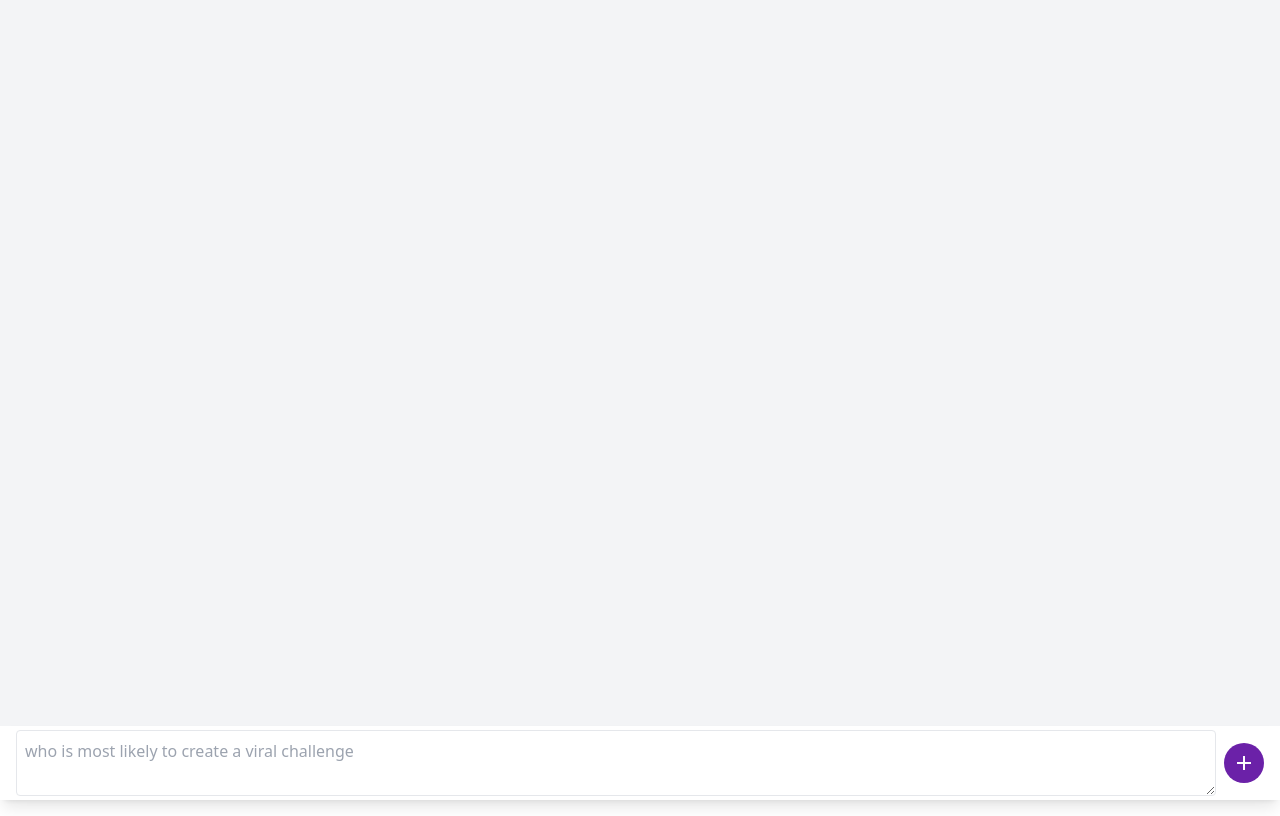
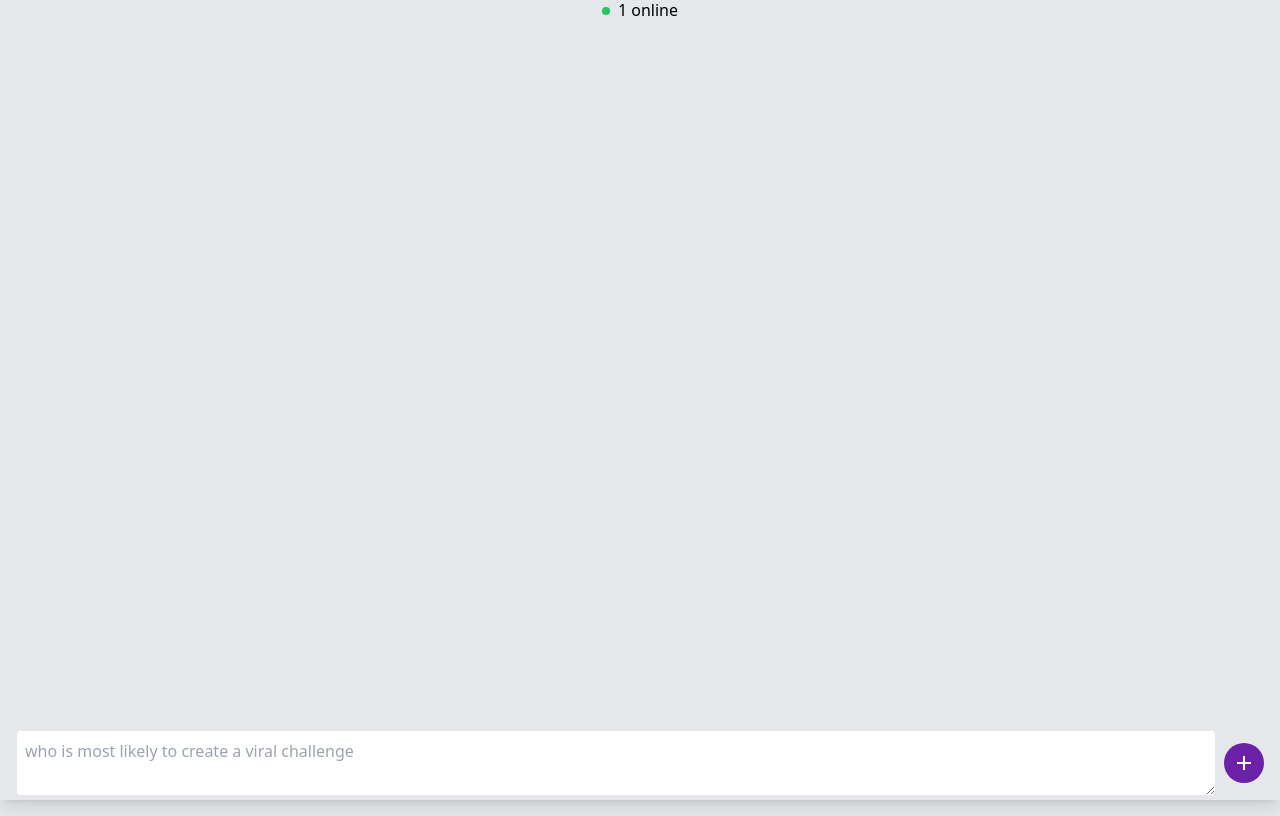
Before and after one commit to byteDJINN/paranoia, a SvelteKit app in the folder paranoia/: page / in a window 1280 px wide. Built offline with nearby package versions, Linux system fonts and the light colour scheme.

Commit message:
added online count

```diff
--- a/paranoia/src/routes/+page.svelte
+++ b/paranoia/src/routes/+page.svelte
@@ -6,6 +6,7 @@
   let questions = {};
   let userId = null;
   let examples = [];
+  let onlineCount = 0;
 
   onMount(async () => {
     await getQuestions();
@@ -20,6 +21,8 @@
     examples = examples.map((example) => example.trim());
     typeExample();
     longPoll();
+    getOnlineCount();
+    setInterval(getOnlineCount, 10000);
   });
 
   // constant enforcement
@@ -114,6 +117,12 @@
     }
   }
 
+  async function getOnlineCount() {
+    const response = await fetch('/api/online');
+    const data = await response.json();
+    onlineCount = data.count;
+  }
+
 
   function handleTapQuestion(event) {
     //rippleEffect(event);
@@ -139,8 +148,13 @@
 
 
 </script>
-
-<div class="container mx-auto p-4 min-h-screen h-full flex flex-col bg-gray-100">
+<div class="fixed h-[20px] top-0 left-0 right-0 bg-gray-200 flex justify-center z-10">
+  <span class="flex items-center">
+    <span class="inline-block w-2 h-2 mt-[2px] bg-green-500 rounded-full mr-2"></span>
+    {onlineCount} online
+  </span>
+</div>
+<div class="container mx-auto mt-[2vh] p-4 min-h-screen h-full flex flex-col bg-gray-200">
   <div id="viewAll">
     <ul class="list-none p-0 flex-grow overflow-y-auto mb-16 relative">
       {#each Object.keys(questions).sort((a, b) => {
@@ -149,7 +163,7 @@
         }
         return questions[b].votes - questions[a].votes;
       }) as question}
-        <li on:click={handleTapQuestion} class="relative flex justify-between overflow-hidden mb-2 rounded transition {votes.includes(question) ? 'bg-purple-200 ' : 'bg-white'}">
+        <li on:click={handleTapQuestion} class="relative shadow flex justify-between overflow-hidden mb-2 rounded transition {votes.includes(question) ? 'bg-purple-200 ' : 'bg-white'}">
           <span class="m-2">{question}</span>
           <span class="flex items-center px-2 bg-purple-800 text-white">
             {questions[question].votes}
@@ -157,7 +171,7 @@
         </li>
       {/each}
     </ul>
-    <div class="fixed bottom-0 left-0 right-0 px-4 py-1 bg-white shadow-lg">
+    <div class="fixed bottom-0 left-0 right-0 px-4 py-1 bg-gray-200 shadow-lg">
       <div class="flex items-center">
         <textarea
           id="questionInput"
--- /dev/null
+++ b/paranoia/src/routes/api/online/+server.ts
@@ -0,0 +1,5 @@
+import { changeBroadcaster } from "$lib/server/questions";
+
+export async function GET({ request, platform }) {
+  return new Response(JSON.stringify({ count: changeBroadcaster.getWaitingUsers().filter((v, i, a) => a.indexOf(v) === i).length }));
+}
```
